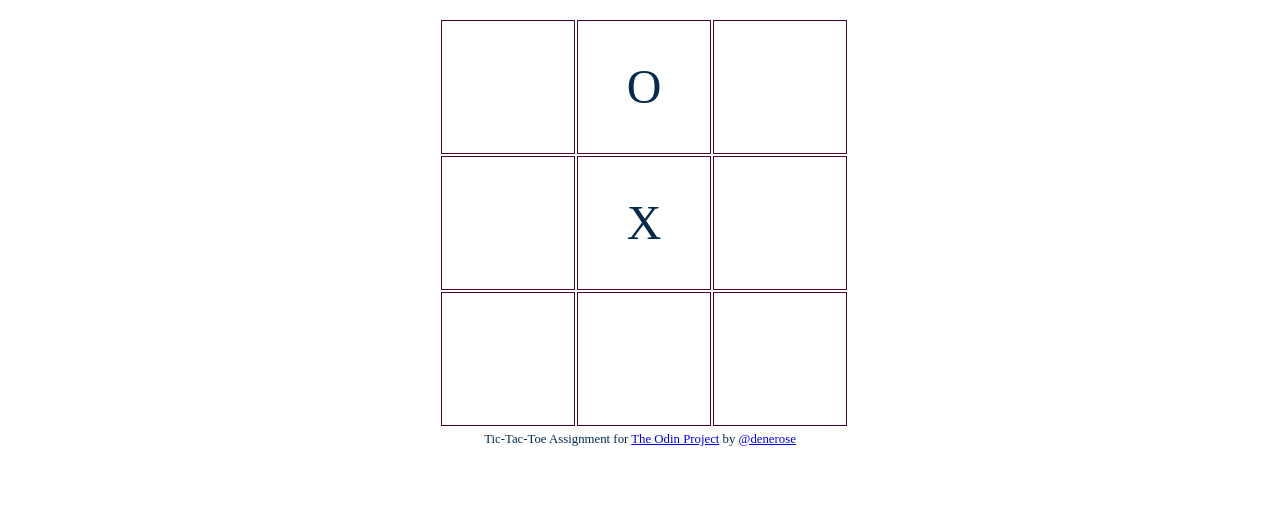
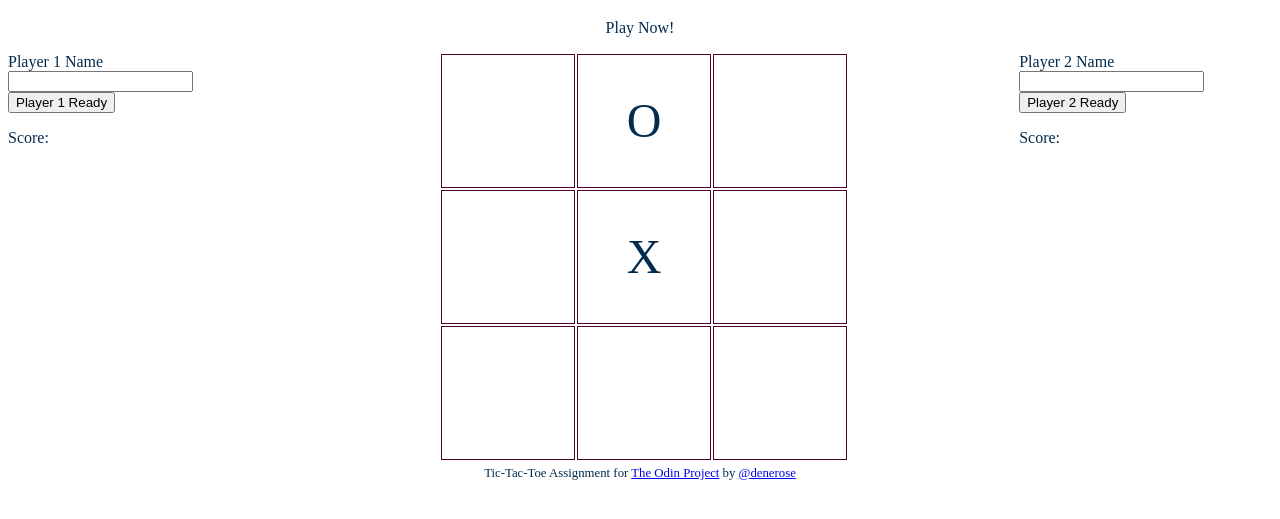
Before and after one commit to denerose/TicTacToe-Odin, a plain HTML site: page index.html in a window 1280 px wide. Shown: the part 61-580 px from the top of the page. Drawn offline with Linux system fonts and the light colour scheme.

Commit message:
Prep layout

```diff
--- a/index.html
+++ b/index.html
@@ -10,11 +10,32 @@
 <body>
     <header>
         <h1>O - Noughts & Crosses - X</h1>
+        <p id="winnerDisplay">Play Now!</p>
     </header>
     <main>
-        <div id="playerOneContainter"></div>
+        <div id="playerOneContainter">
+            <form action="" id="P1Form">
+                <label for="p1NameInput">Player 1 Name</label>
+                <input type="text" name="" id="p1NameInput">
+                <button type="submit">Player 1 Ready</button>
+            </form>
+            <div id="Player1Display">
+                <p id="Player1Dipslay"></p>
+                <p>Score: <span id="P1Score"></span></p>
+            </div>
+        </div>
         <div id="gameContainer"></div>
-        <div id="playerTwoContainer"></div>
+        <div id="playerTwoContainer">
+            <form action="" id="P2Form">
+                <label for="p2NameInput">Player 2 Name</label>
+                <input type="text" name="" id="p1NameInput">
+                <button type="submit">Player 2 Ready</button>
+            </form>
+            <div id="Player2Display">
+                <p id="p2NameDisplay"></p>
+                <p>Score: <span id="P2Score"></span></p>
+            </div>
+        </div>
     </main>
     <footer>
         <p>Tic-Tac-Toe Assignment for <a href="https://www.theodinproject.com/lessons/node-path-javascript-tic-tac-toe">The Odin Project</a> by <a href="https://github.com/denerose/TicTacToe-Odin">@denerose</a></p>
--- a/style.css
+++ b/style.css
@@ -2,6 +2,7 @@
     --claret: #4d022b;
     --green: #024d24;
     --blue: #022b4d;
+    --light: #FBEDF5;
 }
 
 body {
@@ -15,6 +16,10 @@ header {
 footer {
     text-align: center;
     font-size: 0.8rem;
+}
+main {
+    display: grid;
+    grid-template-columns: 20% 60% 20%;
 }
 
 #gameContainer {
```
